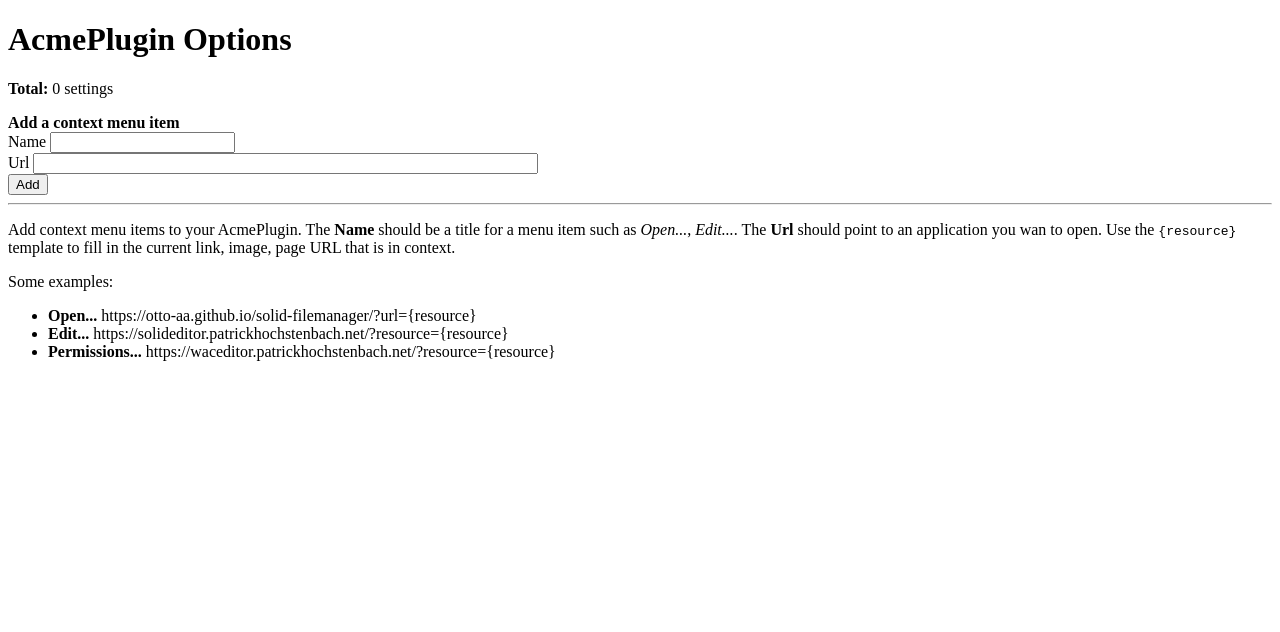
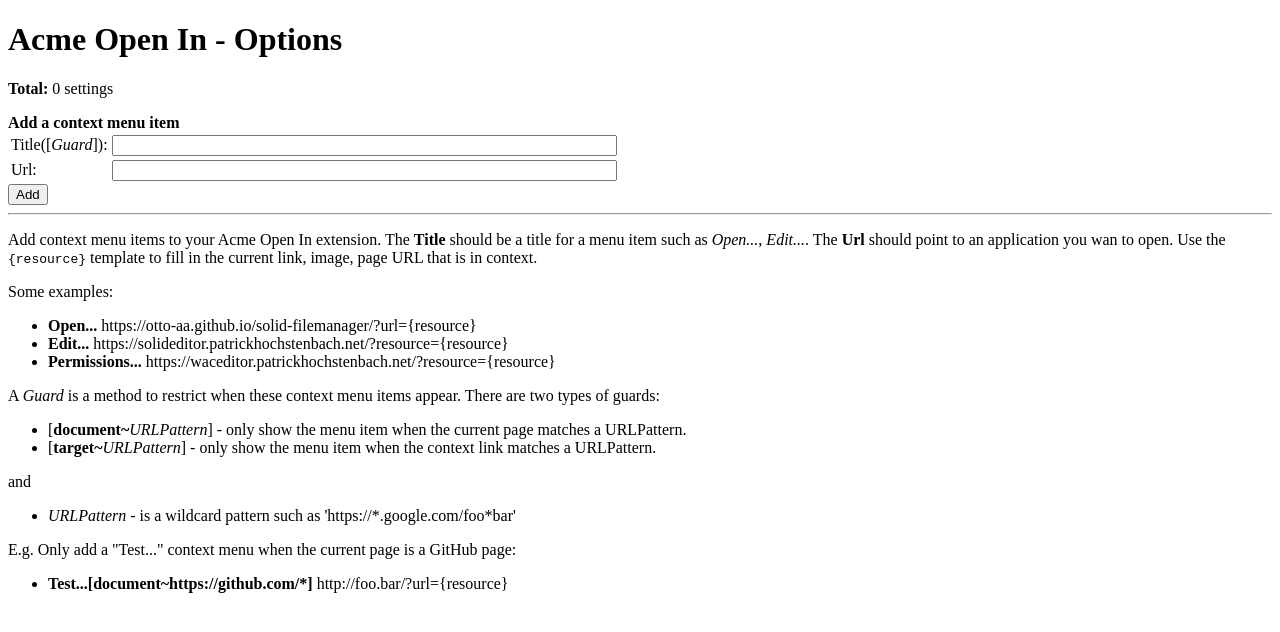
Before and after one commit to phochste/AcmePlugin, a Svelte app: page / in a window 1280 px wide. Shown: the top 632 px of the page. Built offline with nearby package versions, Linux system fonts and the light colour scheme; the HTML template or start-up script is replaced by a standard one.

Commit message:
Adding support for guards with wildcards

```diff
--- a/chrome-extension/options.html
+++ b/chrome-extension/options.html
@@ -4,7 +4,7 @@
 	<meta charset='utf-8'>
 	<meta name='viewport' content='width=device-width,initial-scale=1'>
 
-	<title>AcmePlugin</title>
+	<title>Acme Open In</title>
 
     <!-- CSS Bundle generated by Svelte -->
 	<link rel='stylesheet' href='/build/bundle.css'>
--- a/public/options.html
+++ b/public/options.html
@@ -4,7 +4,7 @@
 	<meta charset='utf-8'>
 	<meta name='viewport' content='width=device-width,initial-scale=1'>
 
-	<title>AcmePlugin</title>
+	<title>Acme Open In</title>
 
     <!-- CSS Bundle generated by Svelte -->
 	<link rel='stylesheet' href='/build/bundle.css'>
--- a/src/App.svelte
+++ b/src/App.svelte
@@ -64,7 +64,7 @@
 
 <main>
 
-<h1>AcmePlugin Options</h1>
+<h1>Acme Open In - Options</h1>
 
 <p>
     <b>Total:</b>
@@ -83,21 +83,23 @@
 
 <b>Add a context menu item</b>
 <form on:submit|preventDefault={onSubmit}>
-   <div>
-      <label for="key">Name</label>
-      <input type="text" name="key"/>
-   </div>
-   <div>
-      <label for="url">Url</label>
-      <input type="text" name="url" size="60"/>
-   </div>
+    <table>
+        <tr>
+            <td><label for="key">Title([<i>Guard</i>]):</label></td>
+            <td><input type="text" name="key" size="60"/></td>
+        </tr>
+        <tr>
+            <td><label for="url">Url:</label></td>
+            <td><input type="text" name="url" size="60"/></td>
+        </tr>
+    </table>
    <button type="submit">Add</button>
 </form>
 
 <hr/>
 
 <p>
-Add context menu items to your AcmePlugin. The <b>Name</b> should be
+Add context menu items to your Acme Open In extension. The <b>Title</b> should be
 a title for a menu item such as <i>Open...</i>, <i>Edit...</i>. The
 <b>Url</b> should point to an application you wan to open. Use
 the <tt>{resource}</tt> template to fill in the current
@@ -111,6 +113,31 @@
     <li><b>Permissions...</b> https://waceditor.patrickhochstenbach.net/?resource={resource}</li>
 </ul>
 
+<p>
+A <i>Guard</i> is a method to restrict when these context menu items appear.
+There are two types of guards:
+</p>
+ <ul>
+    <li>[<b>document~</b><i>URLPattern</i>] - only show the menu item when the current page matches
+    a URLPattern.</li>
+    <li>[<b>target~</b><i>URLPattern</i>] - only show the menu item when the context link matches
+    a URLPattern.</li>
+ </ul>
+<p>
+    and
+</p>
+<ul>
+    <li><i>URLPattern</i> - is a wildcard pattern such as 'https://*.google.com/foo*bar'</li>
+</ul>
+
+<p>
+    E.g. Only add a "Test..." context menu when the current page is a GitHub page:
+</p>
+
+<ul>
+    <li><b>Test...[document~https://github.com/*]</b> http://foo.bar/?url={resource}</li>
+</ul>
+
 </main>
 
 <style>
```
Also changed, not shown: chrome-extension/background.js (+38 -12 lines), public/background.js (+38 -12 lines), chrome-extension/manifest.json, public/manifest.json, 1 other file (tests, documents, lock files or other folders).
